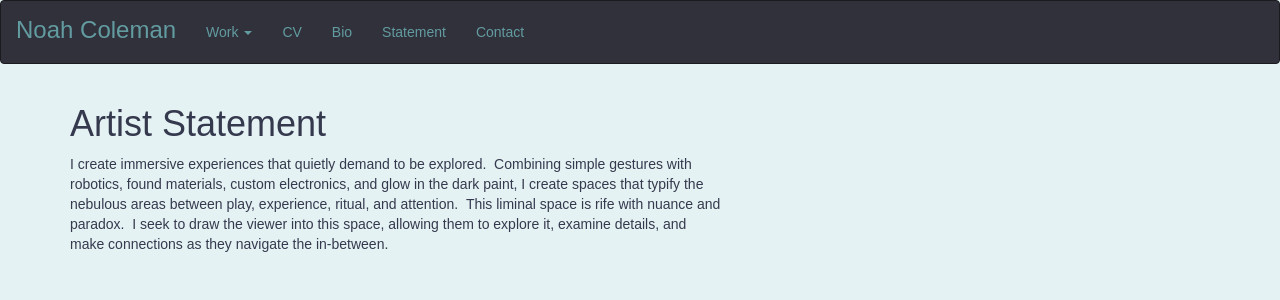
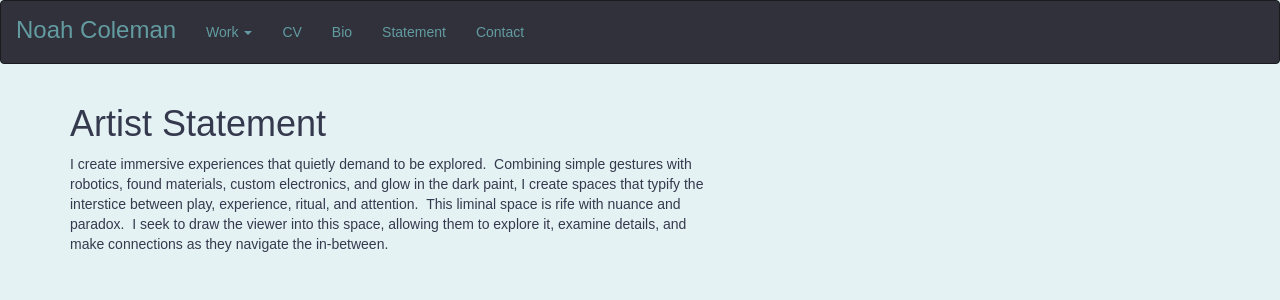
Before and after one commit to noahcoleman/tafmka-noahcoleman.github.io, a Jekyll site: the page built from statement/index.html, in a window 1280 px wide. Shown: the top 300 px of the page. Built offline with Jekyll 4.4.1, drawn with Linux system fonts in a browser that asks for light colours; nearby versions of some CDN libraries; Markdown is read by kramdown in place of the engine named in the settings.

Commit message:
modified statement

```diff
--- a/statement/index.html
+++ b/statement/index.html
@@ -8,7 +8,7 @@ layout: default
 	<!-- <div class=  "col-lg-1 col-md-1">
 	</div> -->
 	<div class=  "col-lg-7 col-lg-offset-0 col-md-8 col-md-offset-0">
-		<p>I create immersive experiences that quietly demand to be explored. &nbsp;Combining simple gestures with robotics, found materials, custom electronics, and glow in the dark paint, I create spaces that typify the nebulous areas between play, experience, ritual, and attention. &nbsp;This liminal space is rife with nuance and paradox. &nbsp;I seek to draw the viewer into this space, allowing them to explore it, examine details, and make connections as they navigate the in-between.
+		<p>I create immersive experiences that quietly demand to be explored. &nbsp;Combining simple gestures with robotics, found materials, custom electronics, and glow in the dark paint, I create spaces that typify the interstice between play, experience, ritual, and attention. &nbsp;This liminal space is rife with nuance and paradox. &nbsp;I seek to draw the viewer into this space, allowing them to explore it, examine details, and make connections as they navigate the in-between.
 		</p>
 	</div>
 </div>
```
